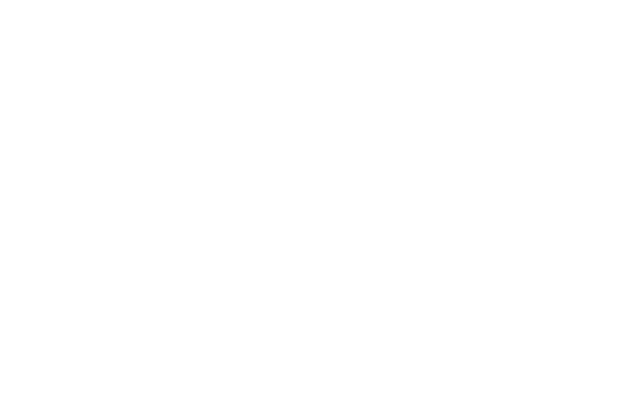
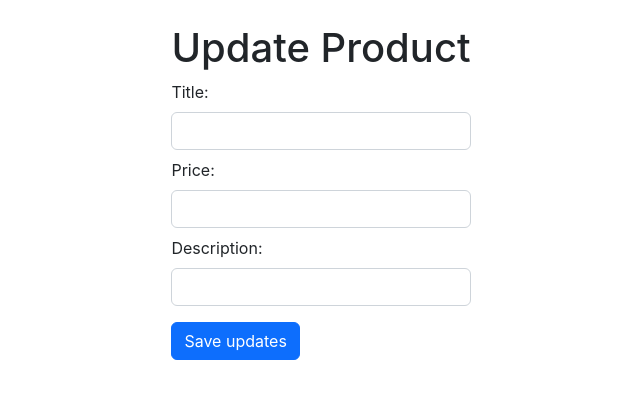
Before and after one commit to jejcode/dojo-mern-productManager, a React (Create React App) app in the folder client/: page /products/edit/1 in a window 1280 px wide. Before the commit this address had no page. Shown: the top 398 px of the page, without its empty margins (319-959 px from the left). Built offline with nearby package versions, Linux system fonts and the light colour scheme; no server answers.

Commit message:
built edit and delete functionality

```diff
--- a/client/src/App.js
+++ b/client/src/App.js
@@ -3,9 +3,7 @@ import React from 'react'
 import { BrowserRouter, Routes, Route } from 'react-router-dom';
 import Main from './views/Main';
 import ProductDetail from './components/ProductDetail';
-
-// import ProductForm from './components/ProductForm'
-// import Header from './components/Header'
+import Update from './components/Update';
 
 function App() {
   return (
@@ -14,6 +12,7 @@ function App() {
         <Routes>
           <Route element={<Main />} path='/products' default/>
           <Route element={<ProductDetail />} path='/products/:id' />
+          <Route element={<Update />} path='/products/edit/:id' />
         </Routes>
       </BrowserRouter>
     </div>
--- a/client/src/components/ProductList.js
+++ b/client/src/components/ProductList.js
@@ -1,8 +1,20 @@
 import React from 'react'
+import axios from 'axios'
 import {Link} from 'react-router-dom'
 
 const ProductList = (props) => {
-    const {products} = props
+    const {removeFromDom, products, setProducts} = props
+
+    const deleteProduct = (productId) => {
+        axios.delete(`http://localhost:8000/api/product/${productId}`)
+            .then(res => {
+                //axios deletes the document from the database, but it still needs to be removed
+                // from the DOM, or it needs to be removed from the display
+                removeFromDom(productId)
+            })
+            .catch( err => console.log(err))
+
+    }
 
     return (
         <div className="mt-4 row justify-content-center">
@@ -11,8 +23,13 @@ const ProductList = (props) => {
             {
                 products.map((product, index) => {
                     return (
-                        <div key={index}>
+                        <div key={index} className="mb-2">
                             <Link to={`/products/${product._id}`}>{product.title}</Link>
+                            <span className="mx-1">|</span>
+                            <Link to={`/products/edit/${product._id}`}>Edit</Link>
+                            <span className="mx-1">|</span>
+                            <button className="btn btn-sm btn-outline-danger mx-1" onClick={(e) => {deleteProduct(product._id)}}>Delete</button>
+
                         </div>
                     )
                 })
--- /dev/null
+++ b/client/src/components/Update.js
@@ -0,0 +1,61 @@
+import React, { useState, useEffect } from 'react'
+import axios from 'axios'
+import { useNavigate,useParams } from 'react-router-dom'
+
+
+const Update = (props) => {
+    const {id} = useParams()
+    const [title, setTitle] = useState('')
+    const [price, setPrice] = useState('')
+    const [description, setDescription] = useState('')
+    const navigate = useNavigate()
+
+    useEffect(() => {
+        axios.get(`http://localhost:8000/api/product/${id}`)
+            .then( res => {
+                setTitle(res.data.title)
+                setPrice(res.data.price)
+                setDescription(res.data.description)
+            })
+            .catch( err => console.log(err))
+    }, [])
+
+    const updateProduct = (e) => {
+        e.preventDefault()
+        axios.patch(`http://localhost:8000/api/product/${id}`, {
+            title,
+            price,
+            description
+        })
+            .then( res => {
+                console.log(res)
+                navigate('/products')
+            })
+            .catch( err => console.log(err))
+    }
+
+    return (
+        <div className='mt-4 row justify-content-center'>
+            <div className="col-auto">
+                <h1>Update Product</h1>
+                <form onSubmit={updateProduct}>
+                <div>
+                        <label className="form-label" htmlFor="title">Title:</label>
+                        <input className="form-control mb-2" type="text" name="title" id="title" onChange={ (e) => {setTitle(e.target.value)}} value={ title }/>
+                    </div>
+                    <div>
+                        <label className="form-label" htmlFor="price">Price:</label>
+                        <input className="form-control mb-2" type="text" name="price" id="price" onChange={ (e) => {setPrice(e.target.value)}} value={ price }/>
+                    </div>
+                    <div>
+                        <label className="form-label" htmlFor="description">Description:</label>
+                        <input className="form-control mb-2" type="text" name="description" id="description" onChange={ (e) => {setDescription(e.target.value)}} value={ description }/>
+                    </div>
+                    <input className="btn btn-primary mt-2" type="submit" value="Save updates" />
+                </form>
+            </div>
+        </div>
+    )
+}
+
+export default Update
--- a/client/src/views/Main.js
+++ b/client/src/views/Main.js
@@ -7,6 +7,9 @@ import ProductList from '../components/ProductList'
 const Main = (props) => {
     const [products, setProducts] = useState([])
 
+    const removeFromDom = productId => {
+        setProducts(products.filter(product => product._id !== productId))
+    }
     useEffect(() => {
         axios.get('http://localhost:8000/api/products')
             .then((res) => {
@@ -21,7 +24,7 @@ const Main = (props) => {
         <div>
             <Header />
             <ProductForm products={products} setProducts={setProducts}/>
-            <ProductList products={products} setProducts={setProducts}/>
+            <ProductList products={products} setProducts={setProducts} removeFromDom={removeFromDom}/>
         </div>
     )
 }
```
Also changed, not shown: 2 other files (tests, documents, lock files or other folders).
